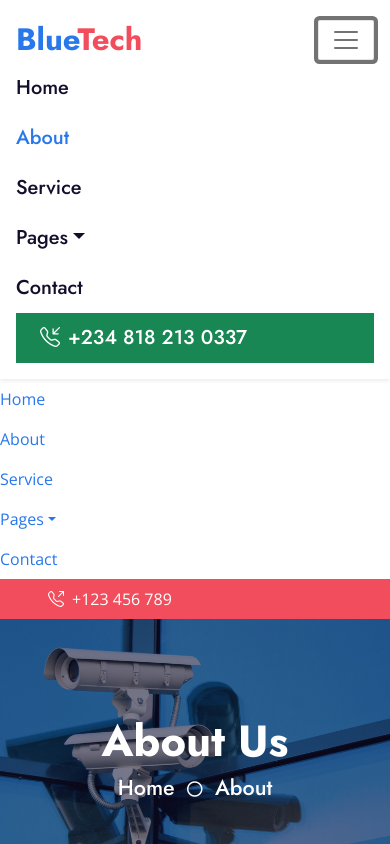
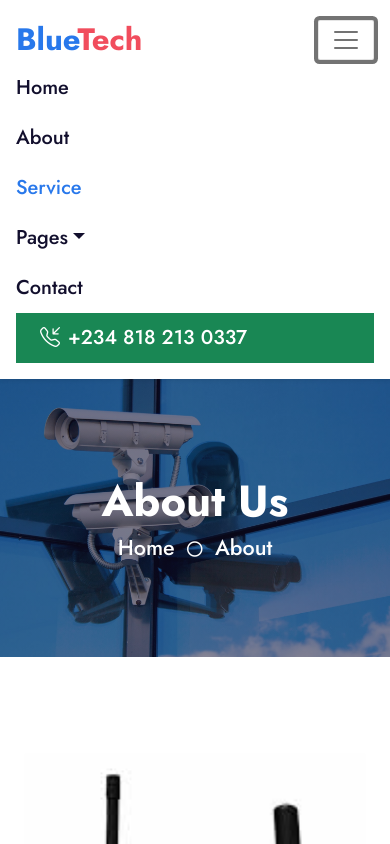
Before and after one commit to kyljax/bluetechwireless, a website: page about.html in a window 390 px wide. Both pictures are taken after a click on the button 346 px from the left and 39 px from the top of the page. Shown: the top 844 px of the page. Drawn offline with nearby package versions, Linux system fonts and the light colour scheme.

Commit message:
Update about.html

```diff
--- a/about.html
+++ b/about.html
@@ -42,9 +42,9 @@
         </button>
         <div class="collapse navbar-collapse" id="navbarCollapse">
             <div class="navbar-nav ms-auto py-0">
-                <a href="index.html" class="nav-item nav-link">Home</a>
-                <a href="about.html" class="nav-item nav-link active">About</a>
-                <a href="service.html" class="nav-item nav-link">Service</a>
+                <a href="index.html" class="nav-item nav-link ">Home</a>
+                <a href="about.html" class="nav-item nav-link">About</a>
+                <a href="service.html" class="nav-item nav-link active">Service</a>
                 <div class="nav-item dropdown">
                     <a href="#" class="nav-link dropdown-toggle" data-bs-toggle="dropdown">Pages</a>
                     <div class="dropdown-menu m-0">
@@ -57,26 +57,6 @@
                 </div>
                 <a href="contact.html" class="nav-item nav-link">Contact</a>
                 <a href="tel:+2348182130337" class="nav-item nav-link nav-contact bg-success text-white px-4 ms-lg-5"><i class="bi bi-telephone-inbound me-2"></i>+234 818 213 0337</a>
-            </div>
-        </div>
-    </nav>
-        <div class="collapse navbar-collapse" id="navbarCollapse">
-            <div class="navbar-nav ms-auto py-0">
-                <a href="index.html" class="nav-item nav-link">Home</a>
-                <a href="about.html" class="nav-item nav-link active">About</a>
-                <a href="service.html" class="nav-item nav-link">Service</a>
-                <div class="nav-item dropdown">
-                    <a href="#" class="nav-link dropdown-toggle" data-bs-toggle="dropdown">Pages</a>
-                    <div class="dropdown-menu m-0">
-                        <a href="price.html" class="dropdown-item">Pricing Plan</a>
-                        <a href="blog.html" class="dropdown-item">Blog Grid</a>
-                        <a href="detail.html" class="dropdown-item">Blog Detail</a>
-                        <a href="team.html" class="dropdown-item">The Team</a>
-                        <a href="testimonial.html" class="dropdown-item">Testimonial</a>
-                    </div>
-                </div>
-                <a href="contact.html" class="nav-item nav-link">Contact</a>
-                <a href="tel:+123456789" class="nav-item nav-link nav-contact bg-secondary text-white px-5 ms-lg-5"><i class="bi bi-telephone-outbound me-2"></i>+123 456 789</a>
             </div>
         </div>
     </nav>
```
